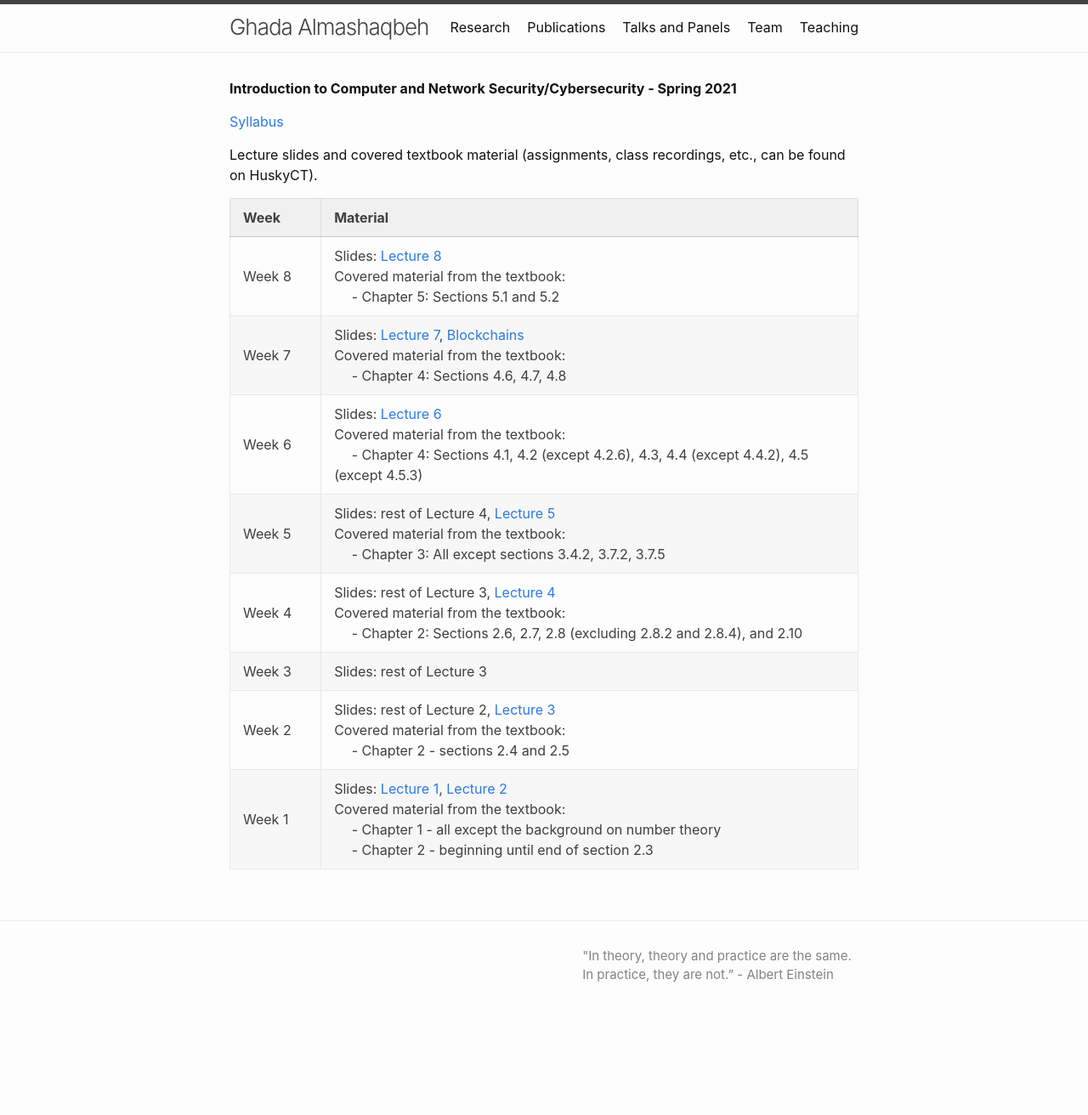
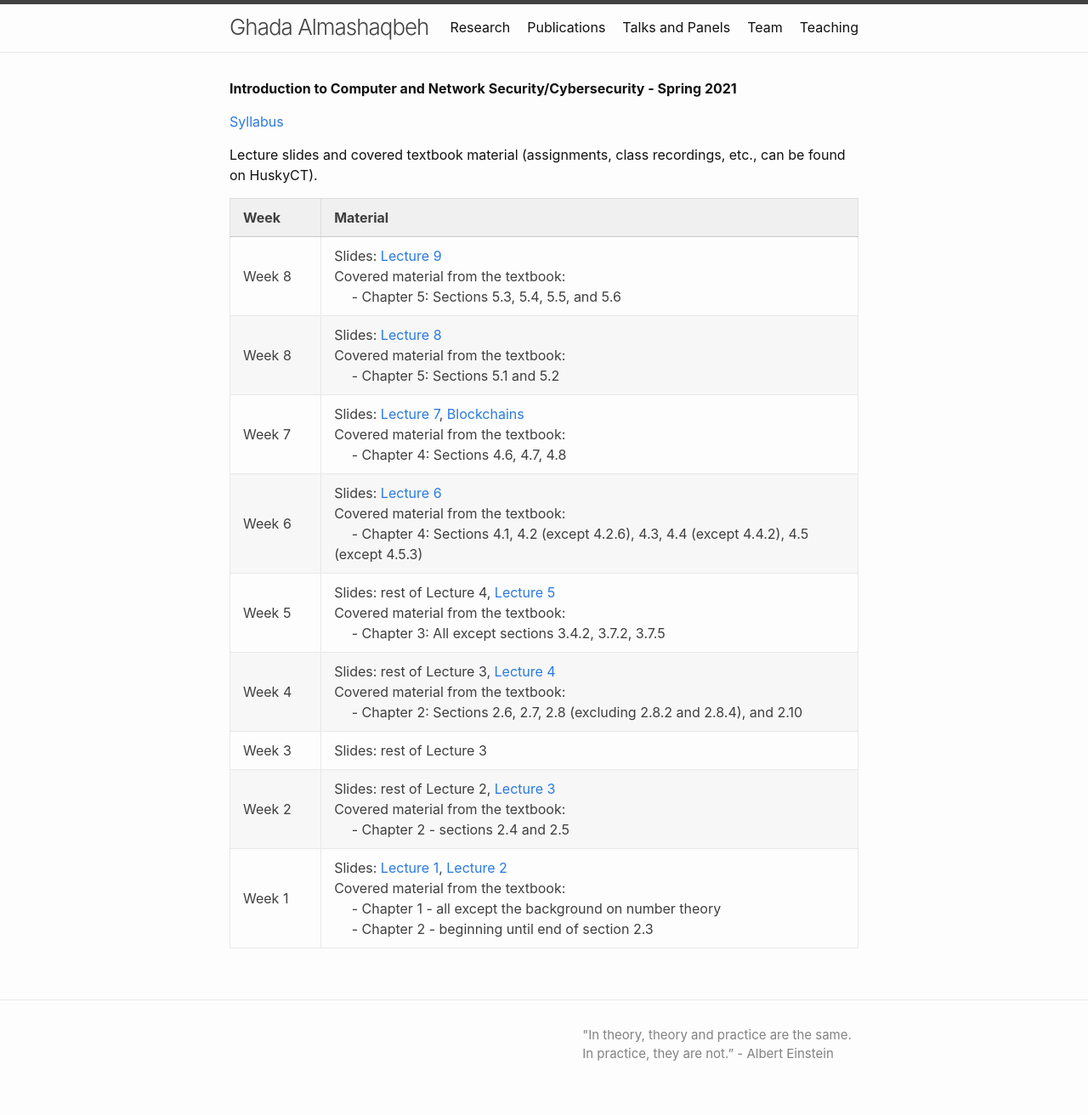
Before and after one commit to GhadaAlmashaqbeh/GhadaAlmashaqbeh.github.io, a Jekyll site: the page built from courses/cse3400-s2021/index.md, in a window 1280 px wide. Shown: the whole page at 85% size. Built offline with Jekyll 4.4.1, drawn with Linux system fonts in a browser that asks for light colours; before the commit the page ends 1219 px from its top, so only the background shows below that.

Commit message:
add lecture 9

```diff
--- a/courses/cse3400-s2021/index.md
+++ b/courses/cse3400-s2021/index.md
@@ -10,6 +10,7 @@ Lecture slides and covered textbook material (assignments, class recordings, etc
 
 | Week&emsp;&emsp;| Material           |
 |----------|--------------------|
+| Week 8 | Slides: [Lecture 9](./lecture9.pdf) <br/> Covered material from the textbook: <br/> &emsp; - Chapter 5: Sections 5.3, 5.4, 5.5, and 5.6 |
 | Week 8 | Slides: [Lecture 8](./lecture8.pdf) <br/> Covered material from the textbook: <br/> &emsp; - Chapter 5: Sections 5.1 and 5.2 |
 | Week 7 | Slides: [Lecture 7](./lecture7.pdf), [Blockchains](./blockchains.pdf) <br/> Covered material from the textbook: <br/> &emsp; - Chapter 4: Sections 4.6, 4.7, 4.8 |
 | Week 6 | Slides: [Lecture 6](./lecture6.pdf) <br/> Covered material from the textbook: <br/> &emsp; - Chapter 4: Sections 4.1, 4.2 (except 4.2.6), 4.3, 4.4 (except 4.4.2), 4.5 (except 4.5.3) |
```
Also changed, not shown: 6 other files.
